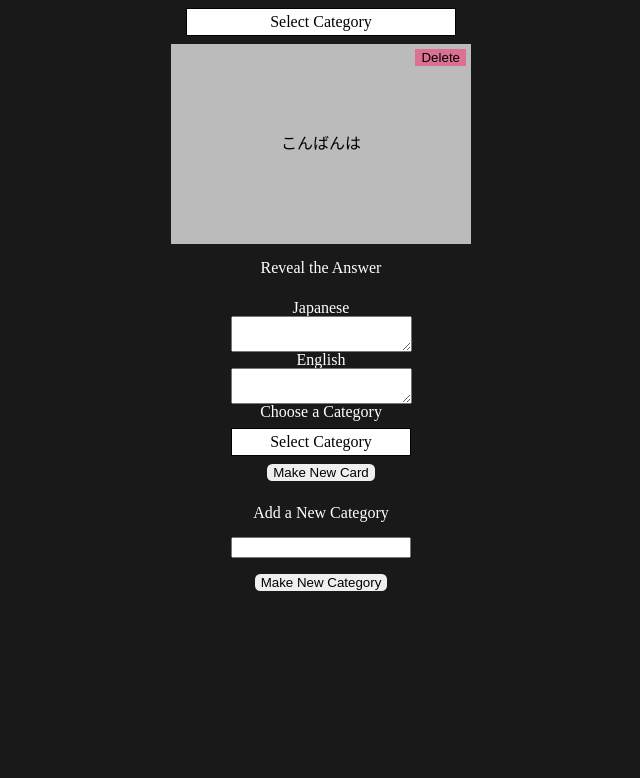
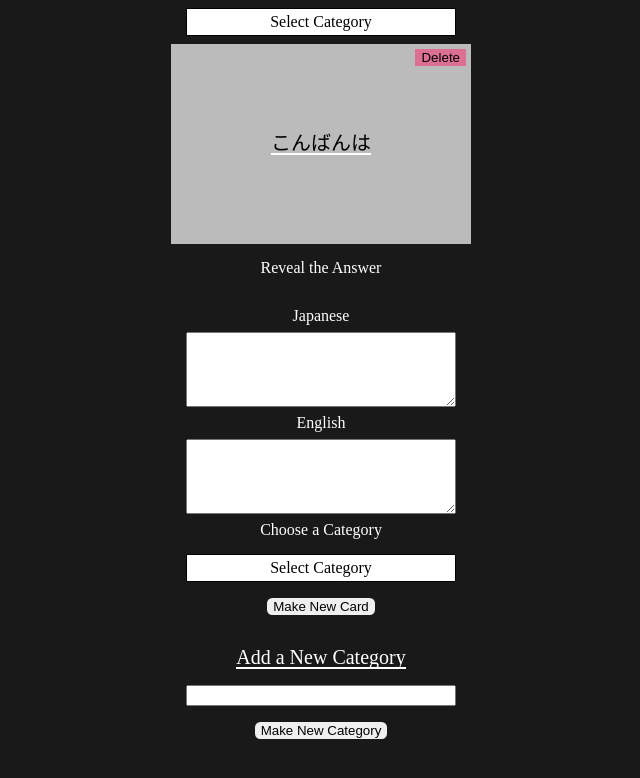
Before and after one commit to DerekPixel/japanese-flashcards, a React (Create React App) app: page / in a window 1280 px wide. Shown: the top 778 px of the page, without its empty margins (319-959 px from the left). Built offline with nearby package versions, Linux system fonts and the light colour scheme.

Commit message:
minor changes

```diff
--- a/src/App.css
+++ b/src/App.css
@@ -63,6 +63,8 @@ Generic Elements
 
 h2 {
   margin: 0.5rem 0;
+  font-size: 20px;
+  border-bottom: 2px solid white;
 }
 
 header {
@@ -80,6 +82,7 @@ input[type='text'] {
 }
 
 input[type='submit'] {
+  margin: 0.5rem 0;
   border-radius: 0.33rem;
   border: none;
 }
@@ -91,6 +94,16 @@ button {
 input[type='submit'],
 button:hover {
   cursor: pointer;
+}
+
+label {
+  margin: 0.5rem 0;
+  width: 100%;
+}
+
+textarea {
+  width: 90%;
+  height: 4.6875rem;
 }
 
 /*
@@ -208,6 +221,18 @@ APP
 
 /*
 ==================================
+New Category and New Cards
+==================================
+*/
+
+.new-category-and-new-cards {
+  display: flex;
+  flex-direction: column;
+  align-items: center;
+}
+
+/*
+==================================
 New Card
 ==================================
 */
@@ -215,7 +240,7 @@ New Card
 .new-card {
   display: flex;
   margin: 0.5rem 0;
-  width: 12.5rem;
+  width: 18.75rem;
   flex-direction: column;
   align-items: center;
 }
@@ -231,7 +256,7 @@ New Category
   flex-direction: column;
   align-items: center;
   margin: 0.5rem 0;
-  width: 12.5rem;
+  width: 18.75rem;
 }
 
 .new-category > input {
```
